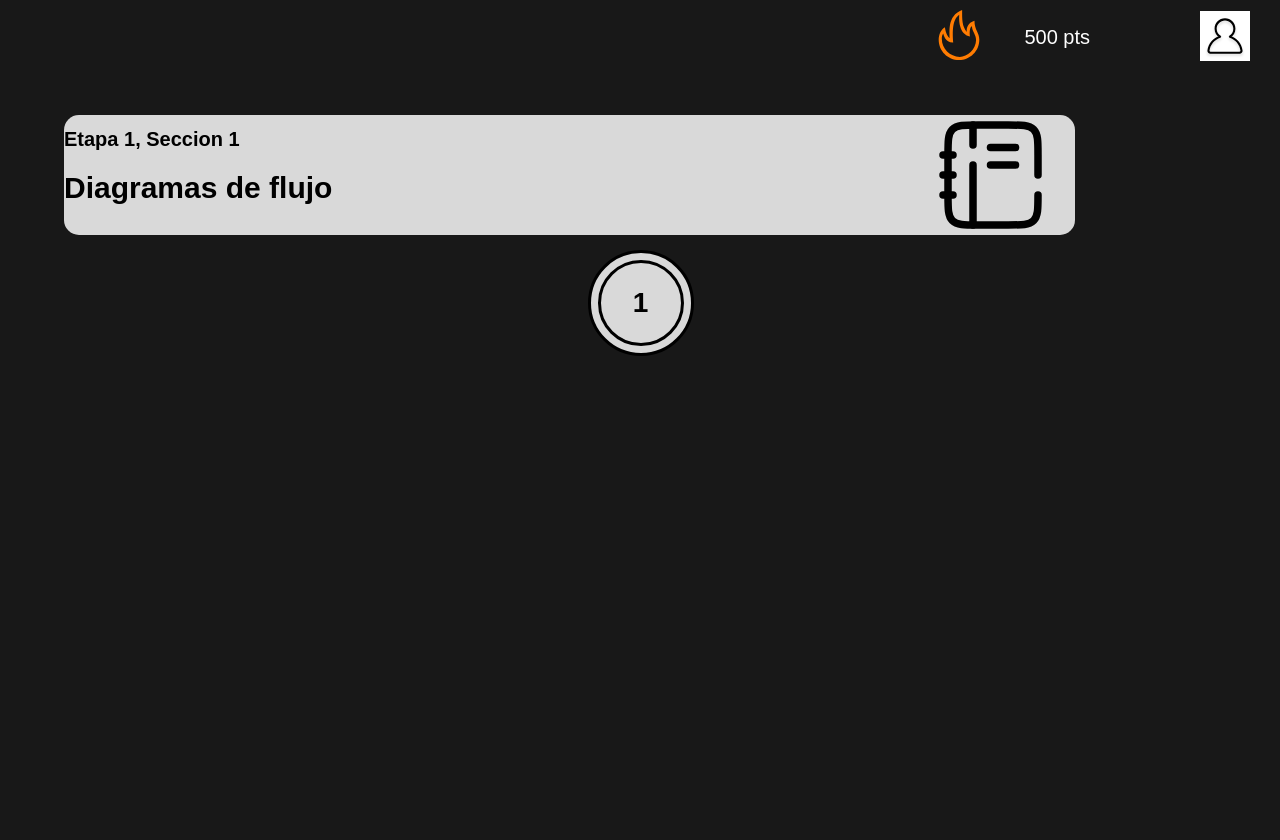
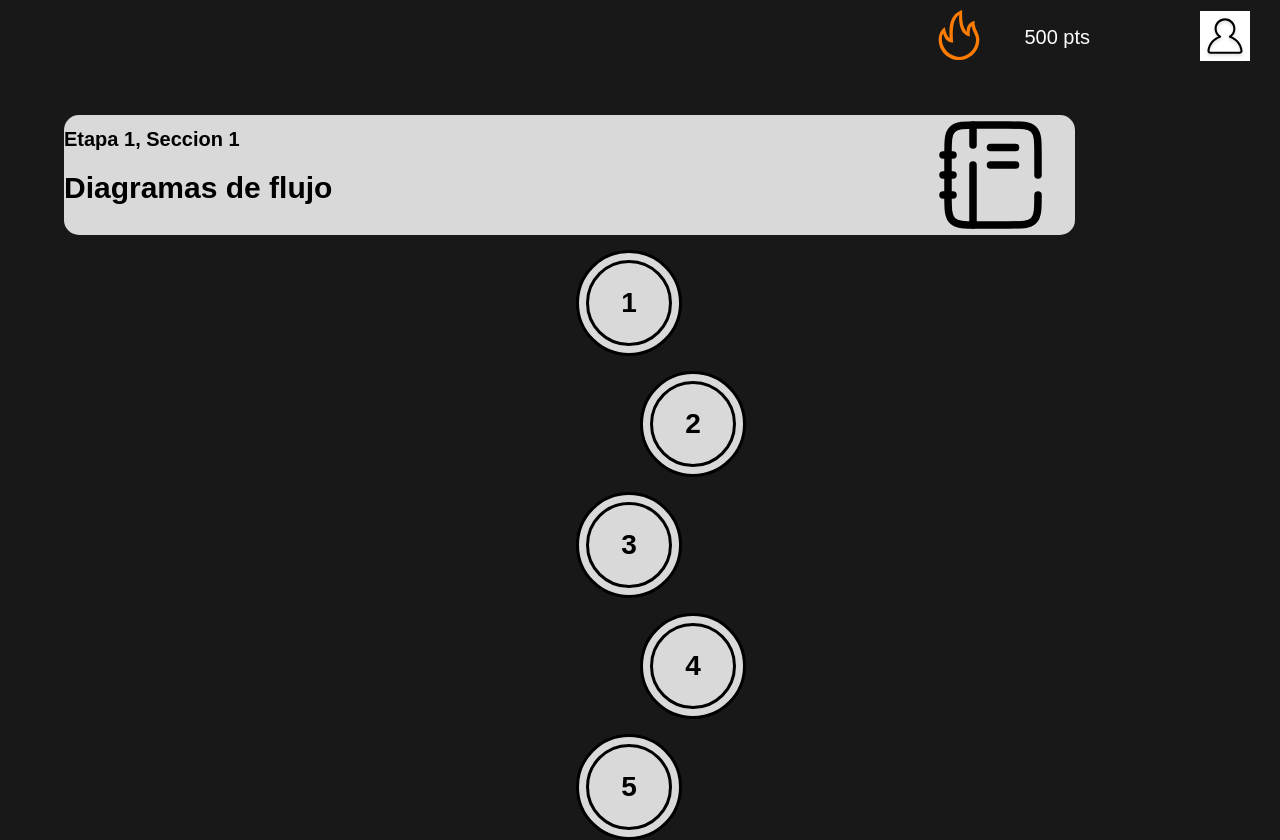
Before and after one commit to AndresBrav/PG-Frontend-TS-, a React (Vite) app: page /dashboard in a window 1280 px wide. Before the commit the page ends 800 px from the top, so only its background shows below. Built offline with nearby package versions, Linux system fonts and the light colour scheme.

Commit message:
5 ejercicios en el dashboard

```diff
--- a/src/assets/styles/stylesDashboard/designDashboard.css
+++ b/src/assets/styles/stylesDashboard/designDashboard.css
@@ -95,17 +95,29 @@
 
 .contenedo-diagrama-flujo-primer-ejercicio {
     display: flex;
-    justify-content: center;
+    justify-content: flex-start;
     flex-direction: row;
     flex-wrap: wrap;
 }
 
-.circle-outer {
+.circle-outer-1 {
     width: 100px;
     height: 100px;
     background: #d9d9d9;
     margin-top: 15px;
-    margin-left: 1px;
+    margin-left: 45vw;
+    border: 3px solid black;
+    border-radius: 50%;
+    display: flex;
+    justify-content: center;
+    align-items: center;
+}
+.circle-outer-2 {
+    width: 100px;
+    height: 100px;
+    background: #d9d9d9;
+    margin-top: 15px;
+    margin-left: 50vw;
     border: 3px solid black;
     border-radius: 50%;
     display: flex;
@@ -187,7 +199,13 @@
         /* margin-bottom: 10px; */
     }
 
-    .circle-outer{
+    .circle-outer-1{
+        width: 70px;
+        height: 70px;
+        border: 3px solid black;
+    }
+
+    .circle-outer-2{
         width: 70px;
         height: 70px;
         border: 3px solid black;
--- a/src/pages/Games/Level1/Exercise1.tsx
+++ b/src/pages/Games/Level1/Exercise1.tsx
@@ -264,6 +264,8 @@ const GRID_COLS = 10; // columnas fijas
 const GRID_ROWS = 10; // filas fijas
 const CELL_WIDTH = 200; // ancho de cada celda
 const CELL_HEIGHT = 100; // alto de cada celda
+/* const CELL_WIDTH = 150; // ancho de cada celda
+const CELL_HEIGHT = 50; // alto de cada celda */
 const WIDGET_SCALE = 1; // escala de imagen
 
 const initialWidgets: Widget[] = [
--- a/src/pages/Games/Presentation/Dashboard.tsx
+++ b/src/pages/Games/Presentation/Dashboard.tsx
@@ -14,7 +14,7 @@ const Dashboard = () => {
 
     const irEjercicio1 = () => {
         navigate("/exercise1");
-    }
+    };
 
     return (
         <>
@@ -106,10 +106,31 @@ const Dashboard = () => {
             <ModalInf1 isOpen={modalAbierto} onClose={alternarModal} />
 
             <div className="contenedo-diagrama-flujo-primer-ejercicio">
-                <div className="circle-outer" onClick={irEjercicio1}>
+                <div className="circle-outer-1" onClick={irEjercicio1}>
                     <div className="circle-inner">1</div>
                 </div>
             </div>
+            <div className="contenedo-diagrama-flujo-primer-ejercicio">
+                <div className="circle-outer-2" >
+                    <div className="circle-inner">2</div>
+                </div>
+            </div>
+            <div className="contenedo-diagrama-flujo-primer-ejercicio">
+                <div className="circle-outer-1" >
+                    <div className="circle-inner">3</div>
+                </div>
+            </div>
+            <div className="contenedo-diagrama-flujo-primer-ejercicio">
+                <div className="circle-outer-2" >
+                    <div className="circle-inner">4</div>
+                </div>
+            </div>
+            <div className="contenedo-diagrama-flujo-primer-ejercicio">
+                <div className="circle-outer-1" >
+                    <div className="circle-inner">5</div>
+                </div>
+            </div>
+
         </>
     );
 };
```
